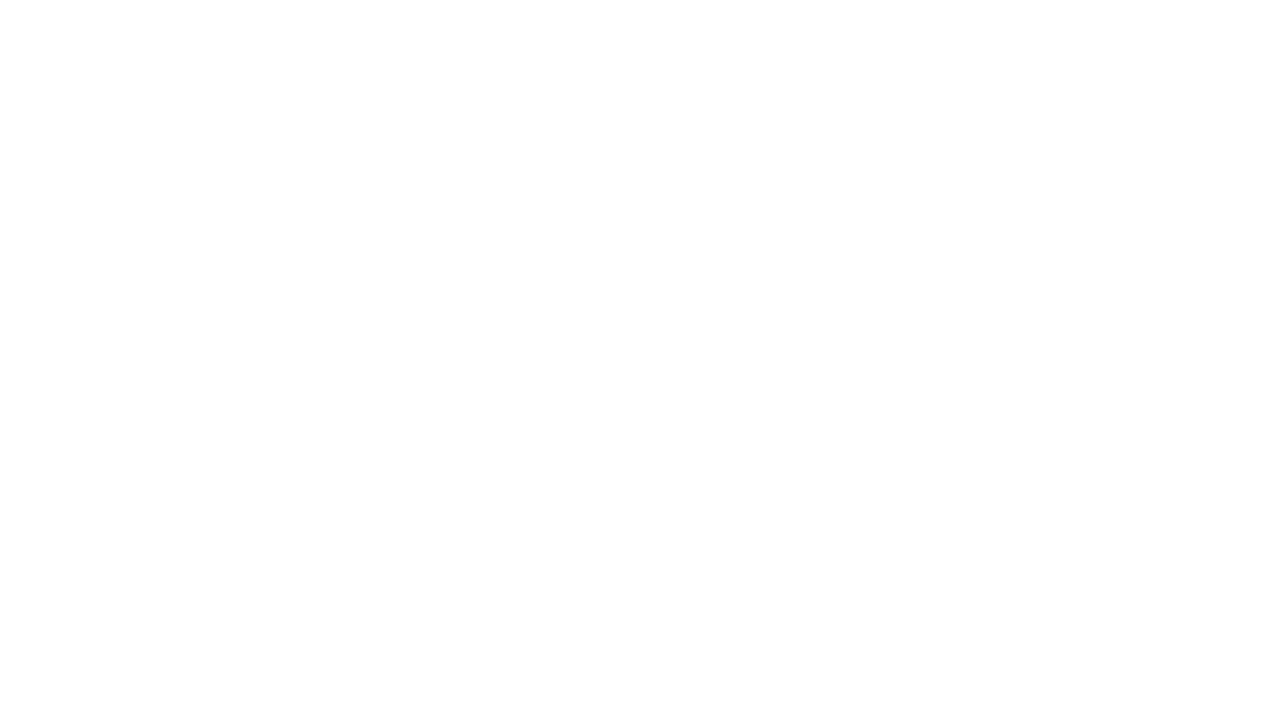
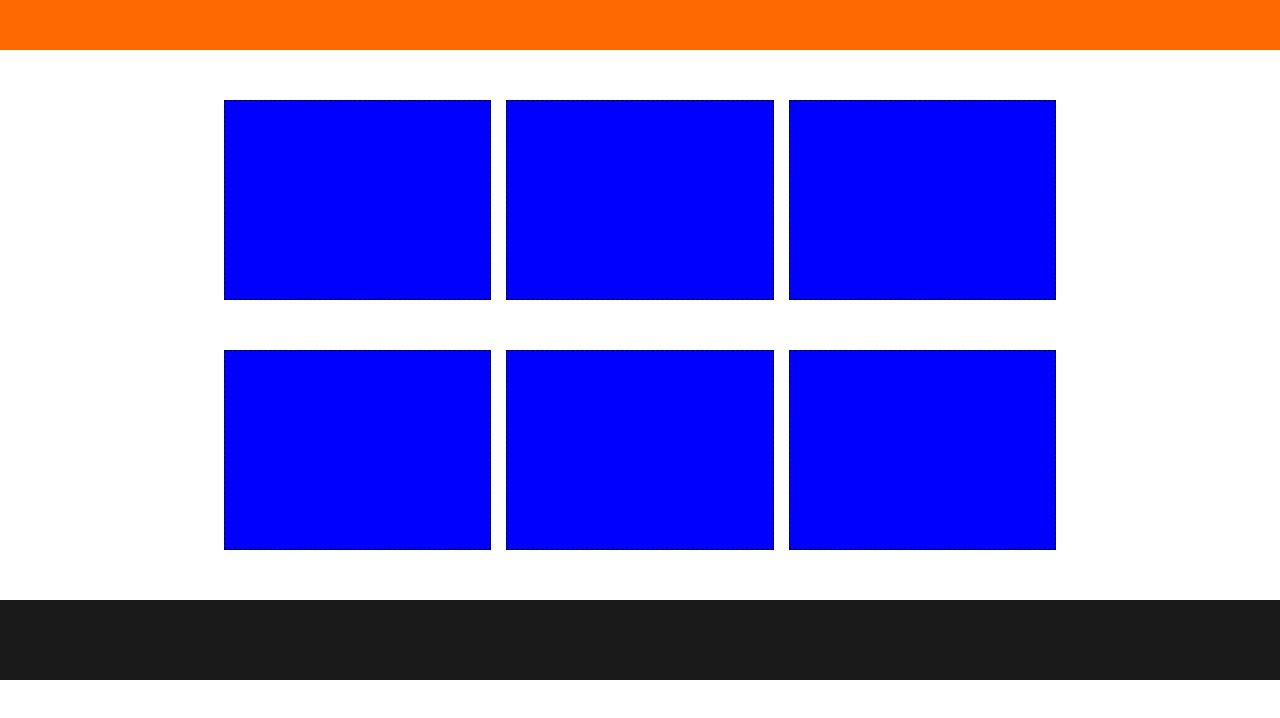
Before and after one commit to Antonio-Italiano/html-css-boolando, a plain HTML site: page index.html in a window 1280 px wide. Drawn offline with Linux system fonts and the light colour scheme.

Commit message:
Add layout blocc

```diff
--- a/css/style.css
+++ b/css/style.css
@@ -9,3 +9,39 @@
 body {
     font-family: sans-serif;
 }
+main {
+    padding: 50px 0;
+}
+
+
+/* Header */
+.header {
+    background-color: #FF6900;
+    height: 50px;
+    width: 100%;
+    position: fixed;
+    z-index: 1;
+}
+
+/* Main */
+.card {
+    background-color: blue;
+    border: 1px dashed;
+    min-height: 200px;
+    width: calc(100% /3);
+}
+.container {
+    width: 65%;
+    margin: 50px auto 0;
+    display: flex;
+}
+.column {
+    gap: 15px;
+}
+
+/* Footer */
+.footer {
+    background-color: #1a1a1a;
+    height: 80px;
+    width: 100%;
+}
--- a/index.html
+++ b/index.html
@@ -14,10 +14,26 @@
 <body>
     <header>
         <div class="header">
+
         </div>
     </header>
     <main>
+        <section class="column container">
+            <div class="card"></div>
+            <div class="card"></div>
+            <div class="card"></div>
+        </section>
+        <section class="column container">
+            <div class="card"></div>
+            <div class="card"></div>
+            <div class="card"></div>
+        </section>
     </main>
+    <footer>
+        <div class="footer">
+
+        </div>
+    </footer>
 
 </body>
 </html>
```
